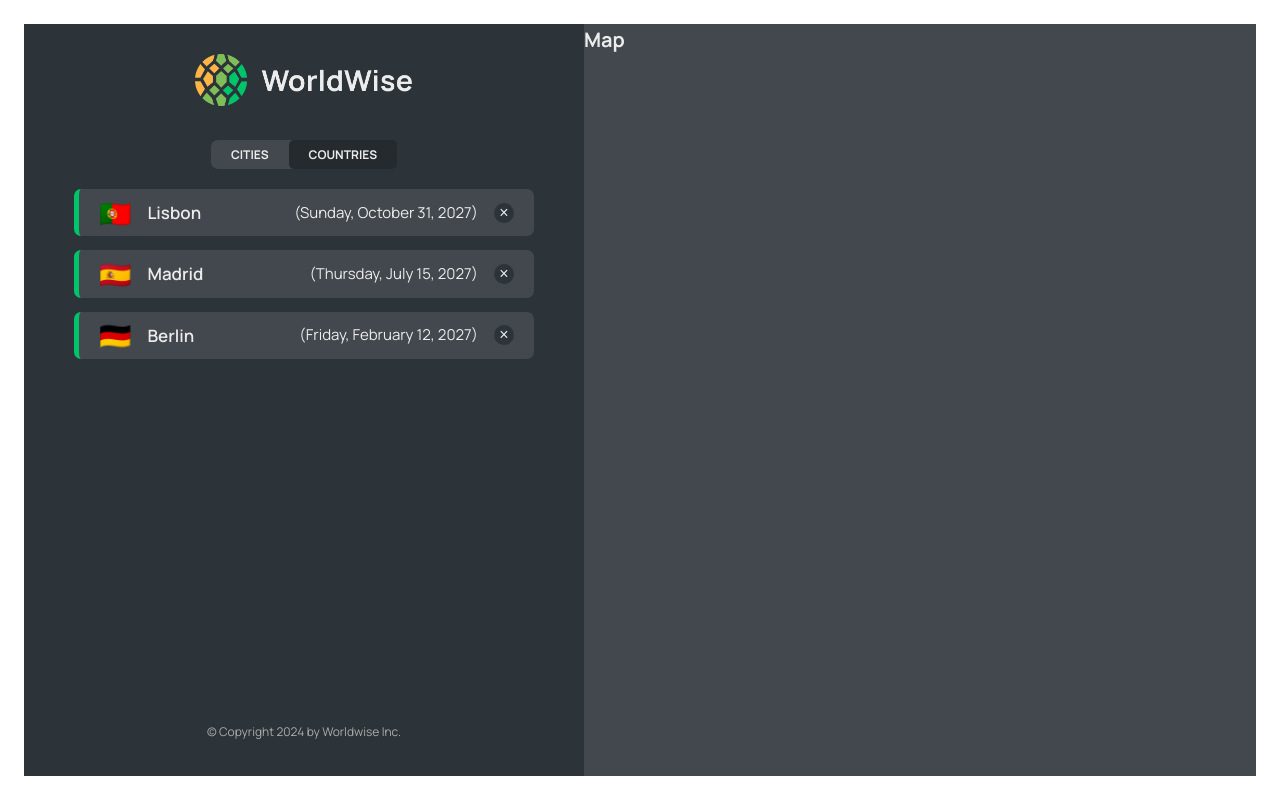
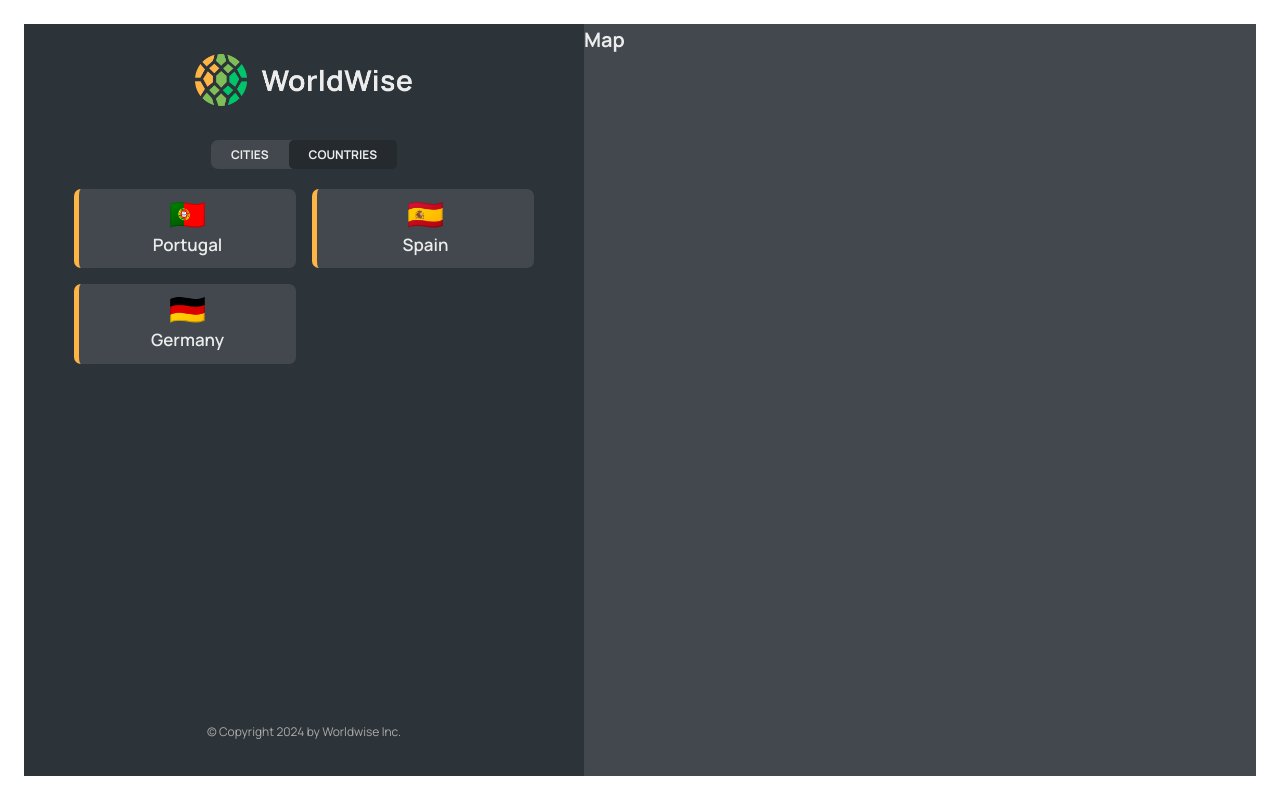
Before and after one commit to nneessen/worldwise, a React (Vite) app: page /app/countries in a window 1280 px wide. Built offline with nearby package versions, Linux system fonts and the light colour scheme; data requests are answered from the project's data file.

Commit message:
completed CountryList, CountryItem etc

```diff
--- a/src/App.jsx
+++ b/src/App.jsx
@@ -7,6 +7,7 @@
 import AppLayout from "./pages/AppLayout";
 import Login from "./pages/Login";
 import CityList from "./components/CityList";
+import CountryList from "./components/CountryList";
 
 const BASE_URL = "http://localhost:8000";
 
@@ -40,14 +41,17 @@
         <Route path="pricing" element={<Pricing />} />
         <Route path="login" element={<Login />} />
         <Route path="app" element={<AppLayout />}>
-          <Route index element={<h1>List of cities</h1>} />
+          <Route
+            index
+            element={<CityList cities={cities} isLoading={isLoading} />}
+          />
           <Route
             path="cities"
             element={<CityList cities={cities} isLoading={isLoading} />}
           />
           <Route
             path="countries"
-            element={<CityList cities={cities} isLoading={isLoading} />}
+            element={<CountryList cities={cities} isLoading={isLoading} />}
           />
           <Route path="form" element={<h1>Form</h1>} />
         </Route>
--- a/src/components/CountryItem.jsx
+++ b/src/components/CountryItem.jsx
@@ -1,3 +1,5 @@
+/* eslint-disable react/prop-types */
+/* eslint-disable no-unused-vars */
 import styles from "./CountryItem.module.css";
 
 function CountryItem({ country }) {
--- /dev/null
+++ b/src/components/CountryList.jsx
@@ -0,0 +1,31 @@
+/* eslint-disable react/prop-types */
+/* eslint-disable no-unused-vars */
+import styles from "./CountryList.module.css";
+import Spinner from "./Spinner";
+import CityItem from "./CityItem";
+import CountryItem from "./CountryItem";
+import Message from "./Message";
+
+export default function CountryList({ cities, isLoading }) {
+  if (isLoading) return <Spinner />;
+
+  if (!cities.length)
+    return (
+      <Message message="Add your first city by clicking on a city on the map" />
+    );
+
+  const countries = cities.reduce((arr, city) => {
+    if (!arr.map((el) => el.country).includes(city.country))
+      return [...arr, { country: city.country, emoji: city.emoji }];
+    else return arr;
+  }, []);
+
+  return (
+    <ul className={styles.countryList}>
+      {countries.map((country) => (
+        // eslint-disable-next-line react/jsx-key
+        <CountryItem country={country} />
+      ))}
+    </ul>
+  );
+}
--- a/src/components/CountryList.module.css
+++ b/src/components/CountryList.module.css
@@ -2,8 +2,8 @@
   width: 100%;
   height: 65vh;
   list-style: none;
-  overflow-y: scroll;
-  overflow-x: hidden;
+  /* overflow-y: scroll;
+  overflow-x: hidden; */
 
   display: grid;
   grid-template-columns: 1fr 1fr;
--- a/src/components/Message.jsx
+++ b/src/components/Message.jsx
@@ -1,3 +1,5 @@
+/* eslint-disable react/prop-types */
+/* eslint-disable no-unused-vars */
 import styles from "./Message.module.css";
 
 function Message({ message }) {
```
